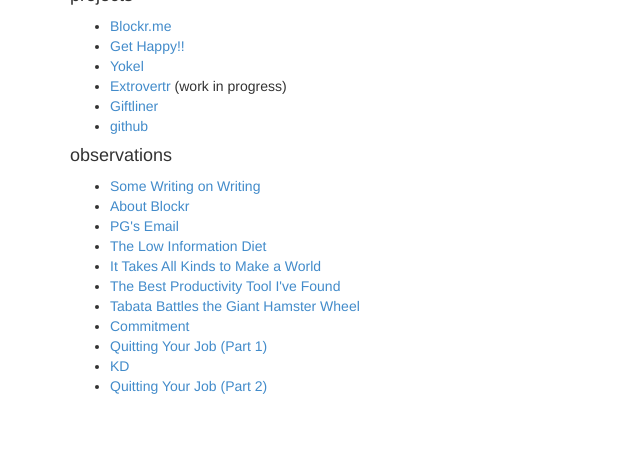
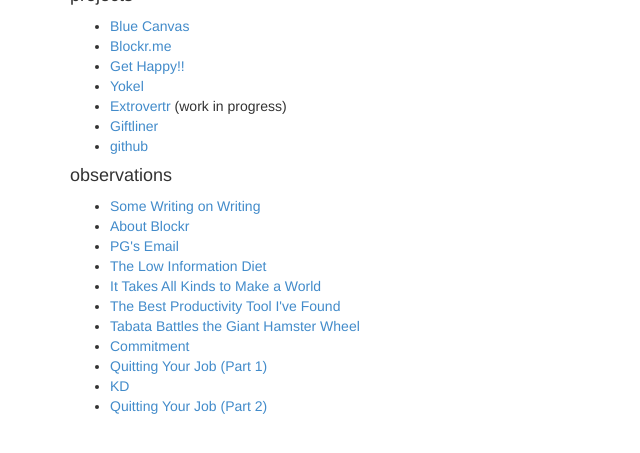
Before and after one commit to jsmoxon/jsmoxon.github.io, a Jekyll site: the page index.html, which Jekyll copies as it is, in a window 1280 px wide, cut to the strip 324-777 px from the top of the page. Shown: the whole strip, without its empty margins (0-640 px from the left). Built offline with Jekyll 4.4.1, drawn with Linux system fonts in a browser that asks for light colours; nearby versions of some CDN libraries.

Commit message:
Update index.html

```diff
--- a/index.html
+++ b/index.html
@@ -21,6 +21,7 @@
       <a href="/"><img src="https://s3.amazonaws.com/jackmoxon.com/jackbike.png" alt="Jack Moxon"/></a>
       <h4>projects</h4>
       <ul>
+         <li><a href="https://bluecanvas.io/">Blue Canvas</a></li>
          <li><a href="http://www.blockr.me">Blockr.me</a></li>
          <li><a href="/gethappy">Get Happy!!</a></li>
          <li><a href="http://yokel.us/">Yokel</a></li>
```
